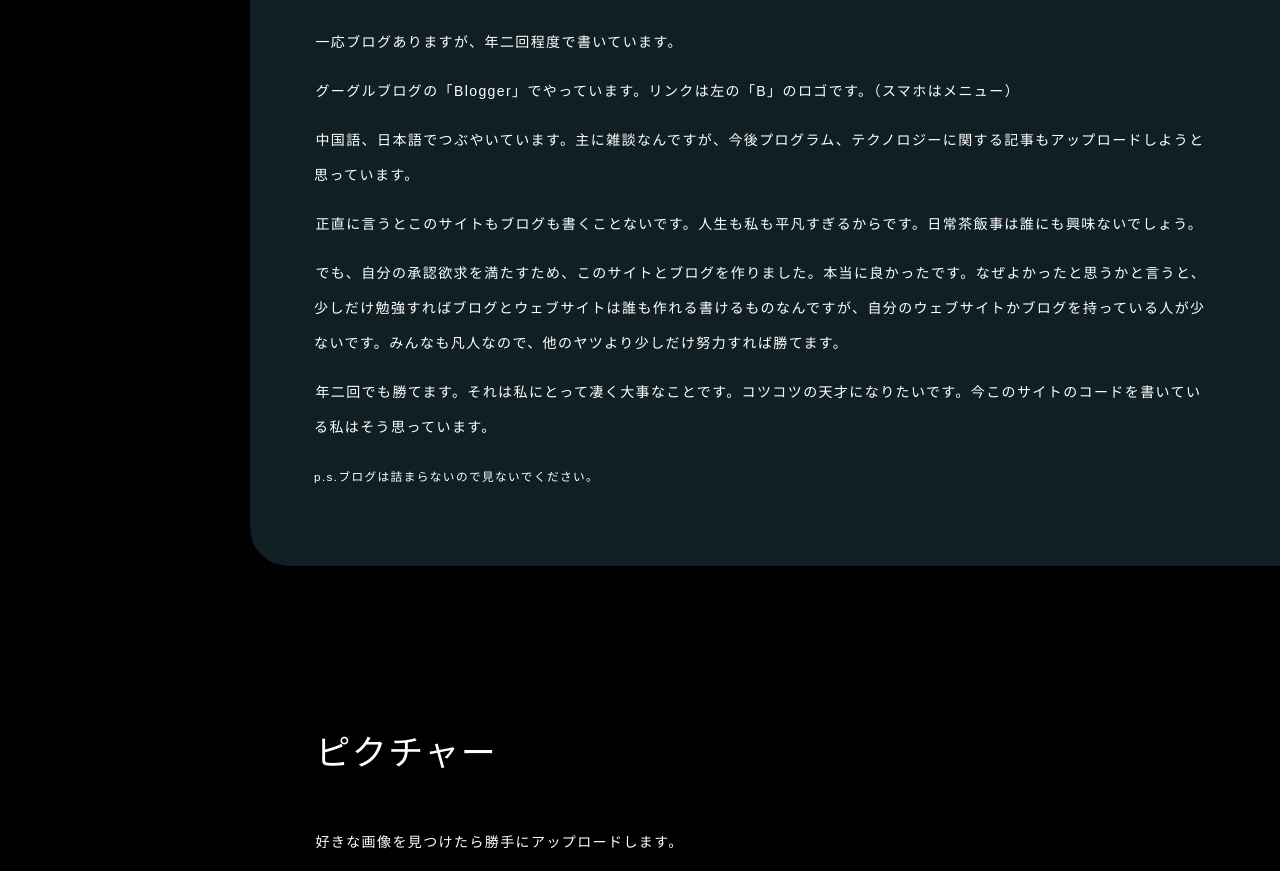
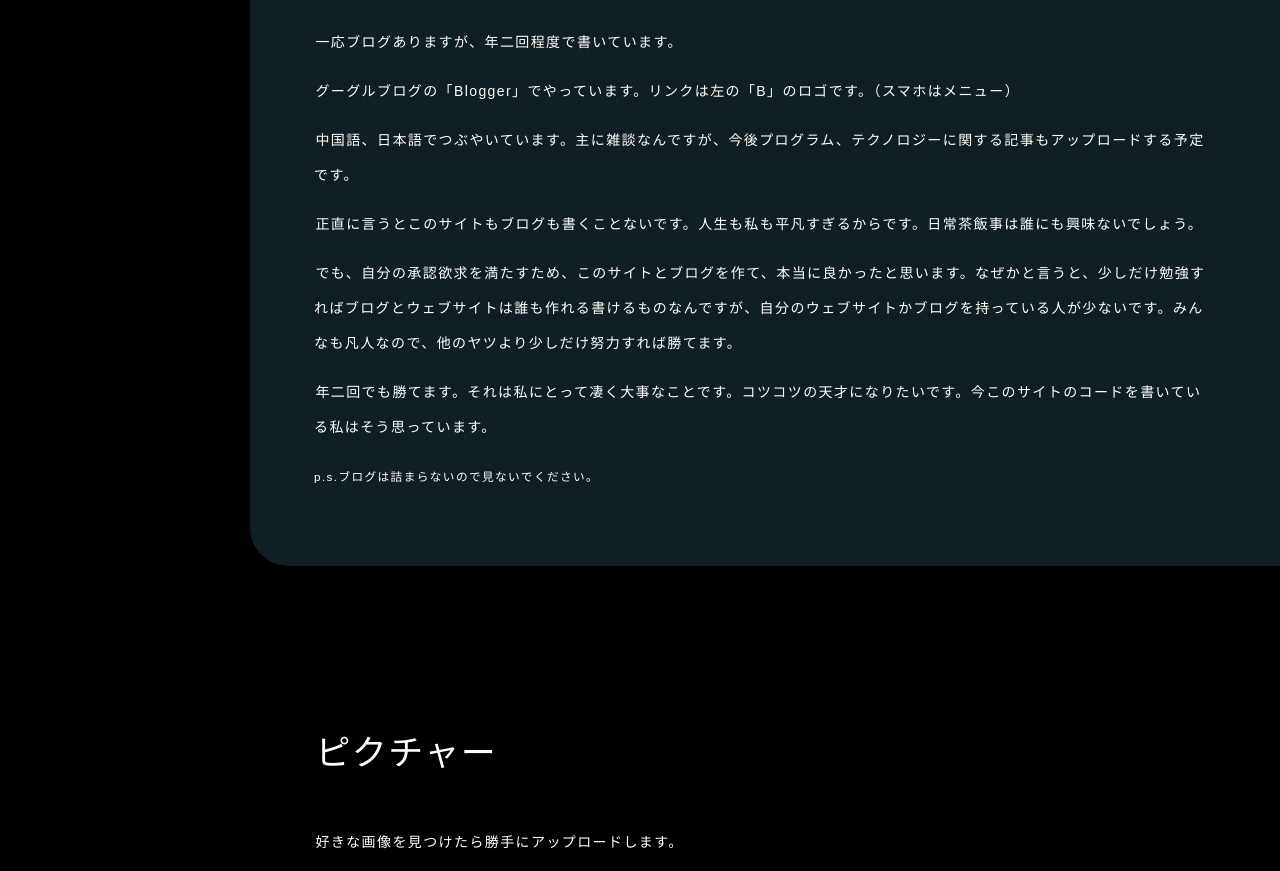
Before and after one commit to BrighterSummerDay/Xiaotouming, a plain HTML site: page index.html in a window 1280 px wide. Shown: the part 1940-2811 px from the top of the page. Drawn offline with nearby package versions, Linux system fonts and the light colour scheme; a web font is replaced by a local one.

Commit message:
Update index.html

```diff
--- a/index.html
+++ b/index.html
@@ -74,9 +74,9 @@
 <h2>ブログ</h2>
 <p>一応ブログありますが、年二回程度で書いています。</p>
 <p>グーグルブログの「Blogger」でやっています。リンクは左の「B」のロゴです。（スマホはメニュー）</p>
-<p>中国語、日本語でつぶやいています。主に雑談なんですが、今後プログラム、テクノロジーに関する記事もアップロードしようと思っています。</p>
+<p>中国語、日本語でつぶやいています。主に雑談なんですが、今後プログラム、テクノロジーに関する記事もアップロードする予定です。</p>
 <p>正直に言うとこのサイトもブログも書くことないです。人生も私も平凡すぎるからです。日常茶飯事は誰にも興味ないでしょう。</p>
-<p>でも、自分の承認欲求を満たすため、このサイトとブログを作りました。本当に良かったです。なぜよかったと思うかと言うと、少しだけ勉強すればブログとウェブサイトは誰も作れる書けるものなんですが、自分のウェブサイトかブログを持っている人が少ないです。みんなも凡人なので、他のヤツより少しだけ努力すれば勝てます。</p>
+<p>でも、自分の承認欲求を満たすため、このサイトとブログを作て、本当に良かったと思います。なぜかと言うと、少しだけ勉強すればブログとウェブサイトは誰も作れる書けるものなんですが、自分のウェブサイトかブログを持っている人が少ないです。みんなも凡人なので、他のヤツより少しだけ努力すれば勝てます。</p>
 <p>年二回でも勝てます。それは私にとって凄く大事なことです。コツコツの天才になりたいです。今このサイトのコードを書いている私はそう思っています。</p>
 <small>p.s.ブログは詰まらないので見ないでください。</small>
 
```
